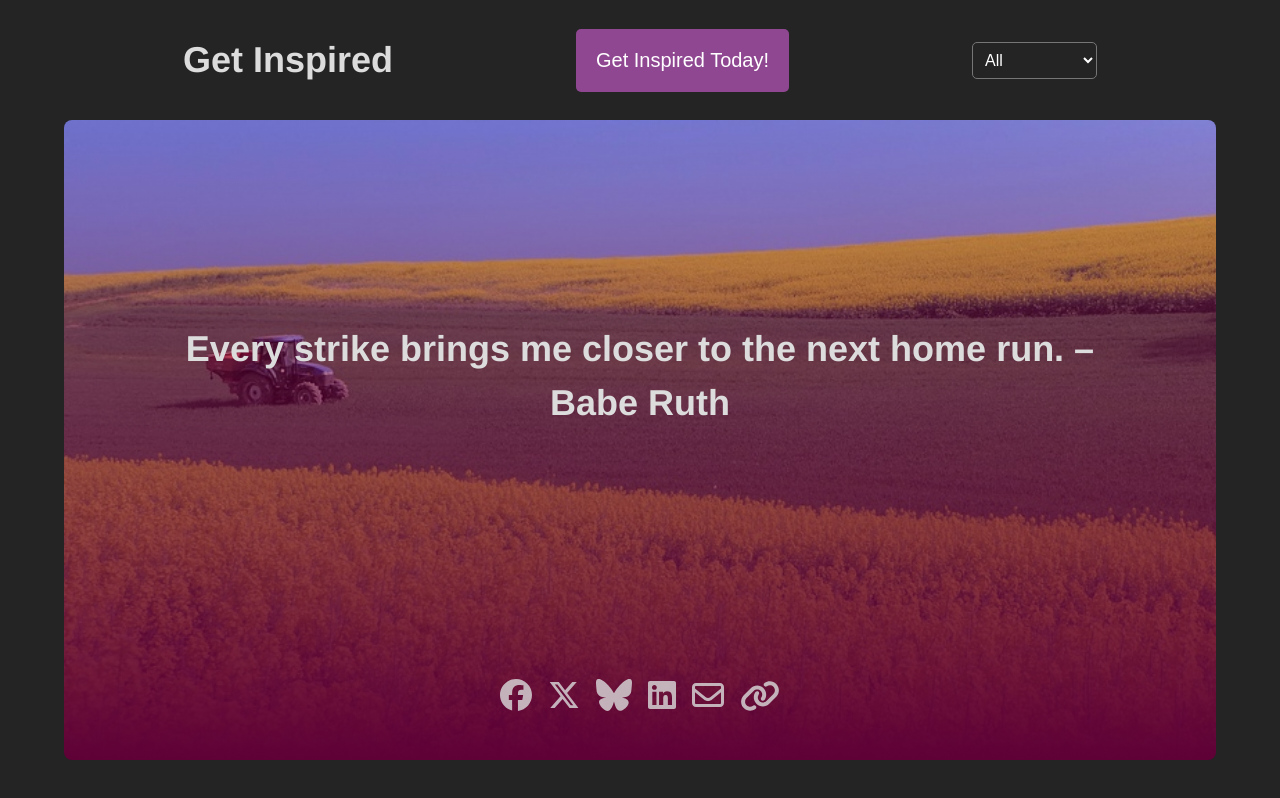
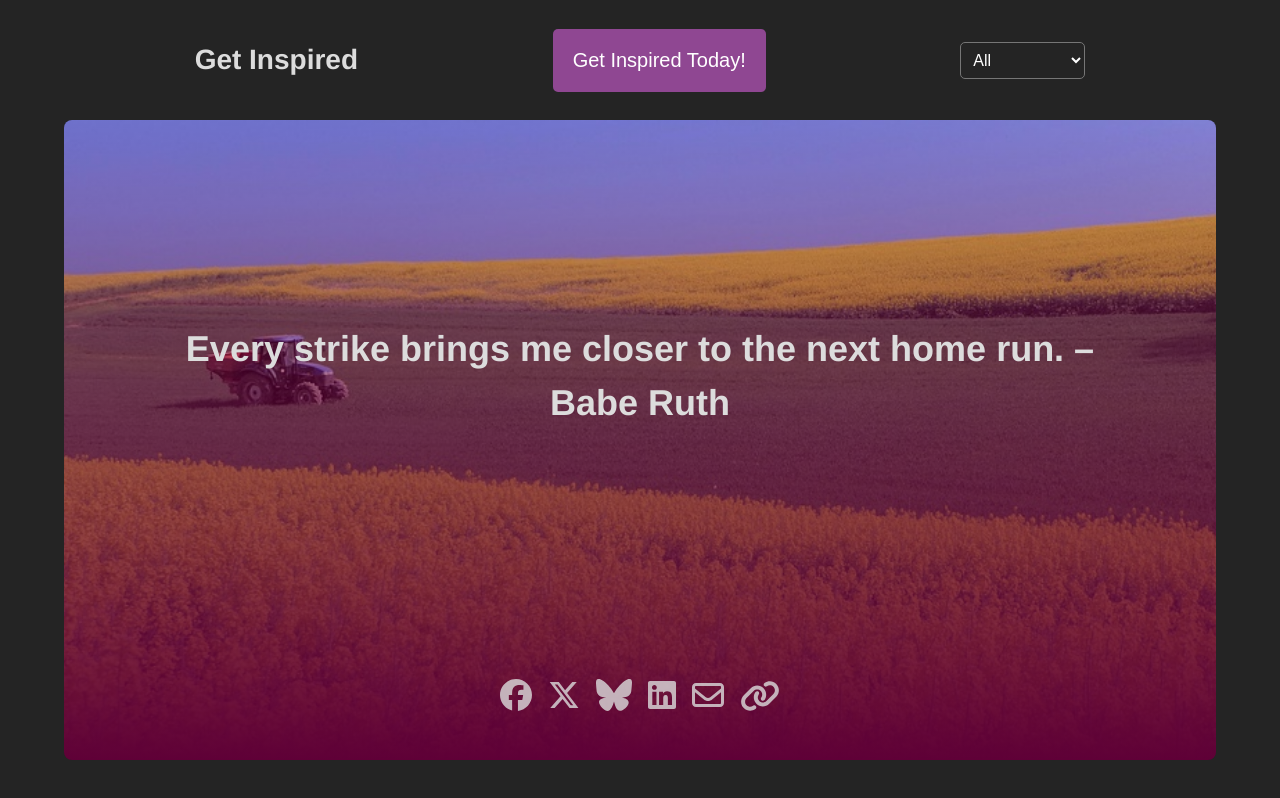
Before and after one commit to cvnoort/motivation-webapp, a React (Vite) app: page / in a window 1280 px wide. Built offline with nearby package versions, Linux system fonts and the light colour scheme.

Commit message:
Change header font size

```diff
--- a/src/App.css
+++ b/src/App.css
@@ -66,7 +66,7 @@
     width: 80%;
   }
 
-  .quotes-section h2, .title {
+  .quotes-section h2 {
     font-size: 2.25rem;
   }
 
```
